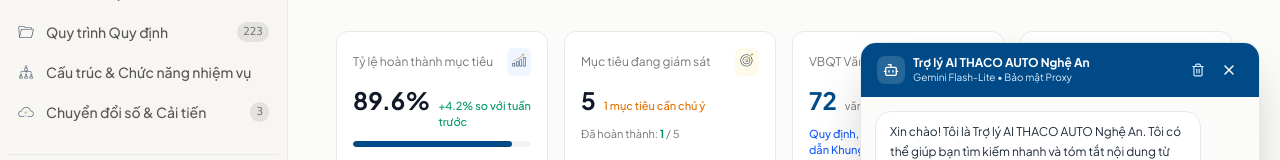
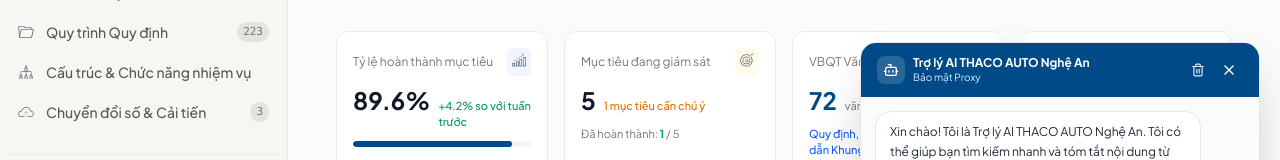
Before and after one commit to thacoautona/plan-dept, a React (Vite) app: page / in a window 1280 px wide. Both pictures are taken after a click on the button "Trợ lý AI". Shown: the part 198-358 px from the top of the page. Built offline with nearby package versions, Linux system fonts and the light colour scheme.

Commit message:
style: bo chu Gemini Flash-Lite tren tieu de Tro ly AI

```diff
--- a/src/components/AiAssistantBot.tsx
+++ b/src/components/AiAssistantBot.tsx
@@ -169,7 +169,7 @@ export const AiAssistantBot: React.FC<AiAssistantBotProps> = ({ authUser }) => {
               <div>
                 <h3 className="text-xs font-bold leading-tight">{BOT_CONFIG.BOT_NAME}</h3>
                 <p className="text-[10px] text-blue-100">
-                  {BOT_CONFIG.WORKER_URL ? 'Gemini Flash-Lite • Bảo mật Proxy' : 'Tìm kiếm nhanh (Chưa gắn Worker AI)'}
+                  {BOT_CONFIG.WORKER_URL ? 'Bảo mật Proxy' : 'Tìm kiếm nhanh (Chưa gắn Worker AI)'}
                 </p>
               </div>
             </div>
```
